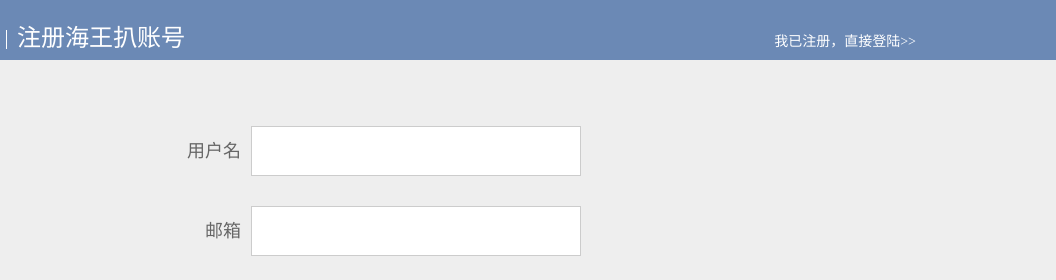
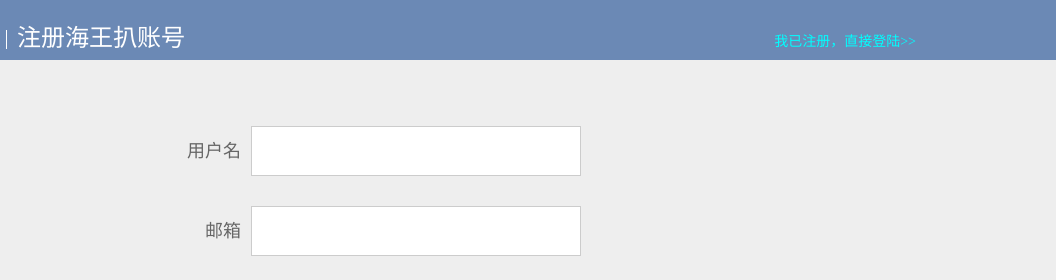
Before and after one commit to jianglin-wu/HWB, a plain HTML site: page signup.html in a window 1280 px wide. In both pictures the pointer is over the link "我已注册，直接登陆>>". Shown: the top 280 px of the page, 224-1280 px from the left. Drawn offline with Linux system fonts and the light colour scheme.

Commit message:
signup a color

```diff
--- a/signup.html
+++ b/signup.html
@@ -47,6 +47,9 @@
 			}
 			.top_nav .login{
 				color: white;
+			}
+			.top_nav .login:hover{
+				color: cyan;
 			}
 
 			.container{
```
